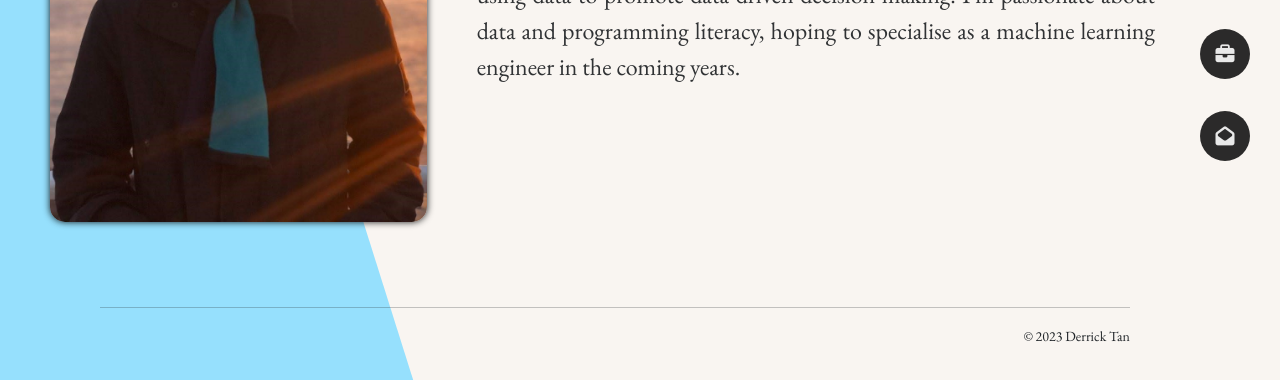
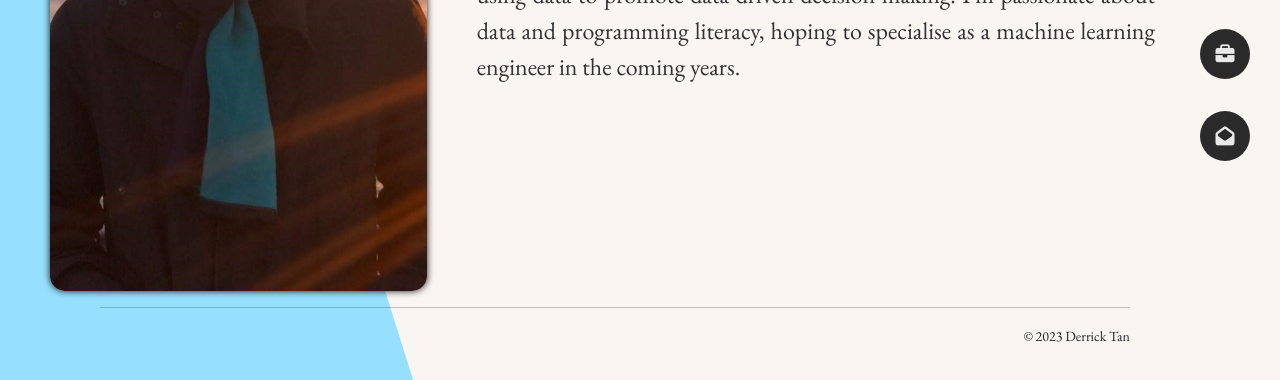
Before and after one commit to hhdtan/hhdtan.github.io, a plain HTML site: page index.html in a window 1280 px wide. Shown: the part 420-800 px from the top of the page. Drawn offline with nearby package versions, Linux system fonts and the light colour scheme.

Commit message:
autocrop image when overflowing

```diff
--- a/index.html
+++ b/index.html
@@ -83,7 +83,9 @@
 /* picture, self explanatory */
 .portrait {
     /* height: calc(100vh - 60px); */
-    width: 100%;
+    width:100%;
+    height:80vh;
+    object-fit:cover;
     border-radius: 15px;
     box-shadow: 0 0 7px rgba(0,0,0,.9);
 }
```
